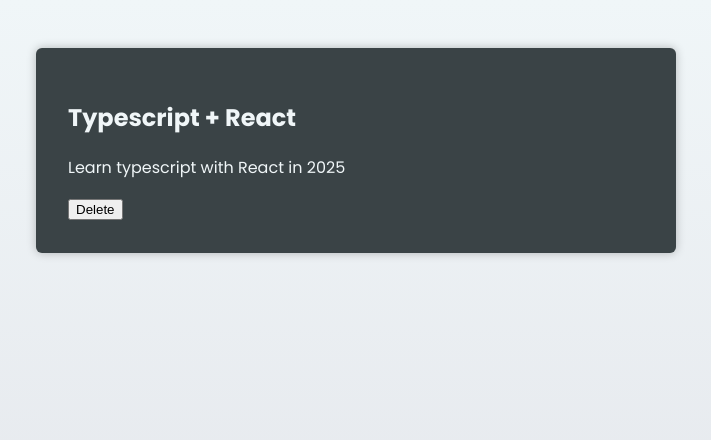
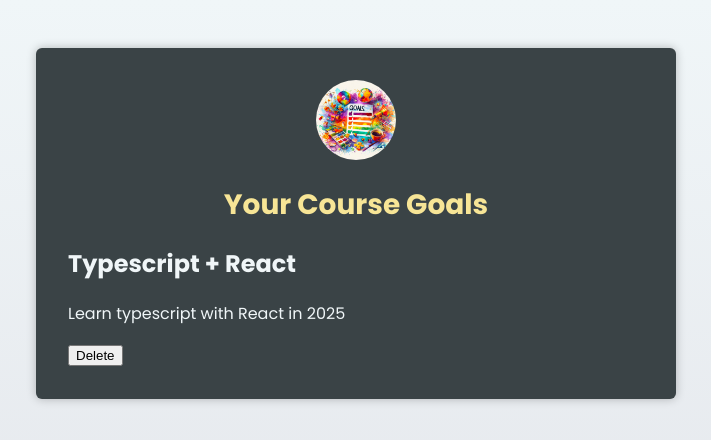
Before and after one commit to eulybin/goals-app-ts-react, a React (Vite) app: page / in a window 1280 px wide. Shown: the top 440 px of the page, without its empty margins (284-995 px from the left). Built offline with nearby package versions, Linux system fonts and the light colour scheme; the HTML template or start-up script is replaced by a standard one.

Commit message:
writing component props with children

```diff
--- a/src/App.tsx
+++ b/src/App.tsx
@@ -1,9 +1,16 @@
+import goalsImg from './assets/goals.jpg';
+import Header from './components/Header';
 import CourseGoal from './components/CourseGoal';
 
 export default function App() {
   return (
     <main>
-      <CourseGoal title='Typescript + React' description='Learn typescript with React in 2025' />
+      <Header image={{ src: goalsImg, alt: 'A list of goals' }}>
+        <h1>Your Course Goals</h1>
+      </Header>
+      <CourseGoal title='Typescript + React'>
+        <p>Learn typescript with React in 2025</p>
+      </CourseGoal>
     </main>
   );
 }
--- a/src/components/CourseGoal.tsx
+++ b/src/components/CourseGoal.tsx
@@ -1,18 +1,15 @@
-type CourseGoalProps = {
-  title: string;
-  description: string;
-};
+import type { PropsWithChildren } from 'react';
 
-const CourseGoal = ({ title, description }: CourseGoalProps) => {
+type CourseGoalProps = PropsWithChildren<{ title: string }>;
+
+export default function CourseGoal({ title, children }: CourseGoalProps) {
   return (
     <article>
       <div>
         <h2>{title}</h2>
-        <p>{description}</p>
+        {children}
         <button>Delete</button>
       </div>
     </article>
   );
-};
-
-export default CourseGoal;
+}
--- /dev/null
+++ b/src/components/Header.tsx
@@ -0,0 +1,16 @@
+import type { PropsWithChildren } from 'react';
+
+type ImageObject = {
+  src: string;
+  alt: string;
+};
+type HeaderProps = PropsWithChildren<{ image: ImageObject }>;
+
+export default function Header({ image, children }: HeaderProps) {
+  return (
+    <header>
+      <img src={image.src} alt={image.alt} />
+      {children}
+    </header>
+  );
+}
```
